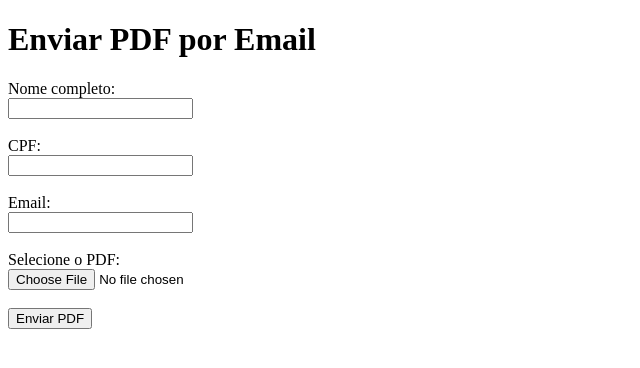
After one commit to lucasgoncalvesmartins/TCC_Lucas_ADS19, a PHP site: template src/View/UsuarioSugestao.php in a window 1280 px wide. The commit adds this page. Shown: the top 368 px of the page, without its empty margins (0-640 px from the left). Run offline with PHP 8.4, Linux system fonts and the light colour scheme; the template is opened without the code that fills it, so the values that code supplies are empty; some libraries are stand-ins or nearby versions.

Commit message:
enviar pfd eba

```diff
--- /dev/null
+++ b/src/Controller/EnviarPdfController.php
@@ -0,0 +1,63 @@
+<?php
+use PHPMailer\PHPMailer\PHPMailer;
+use PHPMailer\PHPMailer\Exception;
+
+require __DIR__ . '/../../vendor/autoload.php';
+
+$msg = '';
+$emailAdmin = 'lcxmartins2019@gmail.com';
+$senhaApp   = 'uiox oilt nhgy mpxi';
+
+if ($_SERVER['REQUEST_METHOD'] === 'POST') {
+
+    $nome  = $_POST['nome'] ?? '';
+    $cpf   = $_POST['cpf'] ?? '';
+    $email = $_POST['email'] ?? '';
+
+    // Validação básica
+    if (!$nome || !$cpf || !$email) {
+        $msg = 'Preencha todos os campos.';
+    } elseif (!isset($_FILES['pdf'])) {
+        $msg = 'Nenhum arquivo PDF enviado.';
+    } else {
+        $arquivo = $_FILES['pdf'];
+
+        if ($arquivo['error'] === 0 && pathinfo($arquivo['name'], PATHINFO_EXTENSION) === 'pdf') {
+            $mail = new PHPMailer(true);
+
+            try {
+                $mail->isSMTP();
+                $mail->Host = 'smtp.gmail.com';
+                $mail->SMTPAuth = true;
+                $mail->Username = $emailAdmin;
+                $mail->Password = $senhaApp;
+                $mail->SMTPSecure = 'tls';
+                $mail->Port = 587;
+
+                $mail->setFrom($emailAdmin, 'Sistema');
+                $mail->addAddress($emailAdmin);
+
+                $mail->isHTML(true);
+                $mail->Subject = 'PDF enviado pelo sistema';
+                $mail->Body = "
+                    <p>Um novo PDF foi enviado pelo usuário:</p>
+                    <ul>
+                        <li><strong>Nome completo:</strong> {$nome}</li>
+                        <li><strong>CPF:</strong> {$cpf}</li>
+                        <li><strong>Email:</strong> {$email}</li>
+                    </ul>
+                    <p>O PDF está em anexo.</p>
+                ";
+
+                $mail->addAttachment($arquivo['tmp_name'], $arquivo['name']);
+
+                $mail->send();
+                $msg = 'PDF enviado com sucesso!';
+            } catch (Exception $e) {
+                $msg = 'Erro ao enviar email: ' . $mail->ErrorInfo;
+            }
+        } else {
+            $msg = 'Selecione um arquivo PDF válido.';
+        }
+    }
+}
--- a/src/Controller/RecuperaSenhaController.php
+++ b/src/Controller/RecuperaSenhaController.php
@@ -6,7 +6,7 @@ use PHPMailer\PHPMailer\Exception;
 
 require __DIR__ . '/../../vendor/autoload.php';
 
-session_start(); // ✅ inicia sessão em todas as funções
+session_start();
 header('Content-Type: application/json');
 
 $function = $_GET['function'] ?? '';
@@ -19,9 +19,7 @@ try {
     );
     $pdo->setAttribute(\PDO::ATTR_ERRMODE, \PDO::ERRMODE_EXCEPTION);
 
-    // ======================
-    // 1) Solicitar recuperação
-    // ======================
+
     if ($function === 'solicitarRecuperacao') {
         $email = $_POST['email'] ?? '';
         if (!$email) {
--- /dev/null
+++ b/src/View/UsuarioSugestao.php
@@ -0,0 +1,44 @@
+<?php
+require_once __DIR__ . '/../Controller/EnviarPdfController.php';
+?>
+
+<!DOCTYPE html>
+<html lang="pt-BR">
+<head>
+    <meta charset="UTF-8">
+    <title>Enviar PDF</title>
+</head>
+<body>
+    <h1>Enviar PDF por Email</h1>
+
+    <?php if (!empty($msg)): ?>
+        <p style="color: <?= strpos($msg, 'sucesso') !== false ? 'green' : 'red' ?>;">
+            <?= htmlspecialchars($msg) ?>
+        </p>
+    <?php endif; ?>
+
+    <form action="" method="POST" enctype="multipart/form-data">
+        <div>
+            <label for="nome">Nome completo:</label><br>
+            <input type="text" name="nome" id="nome" required>
+        </div>
+        <br>
+        <div>
+            <label for="cpf">CPF:</label><br>
+            <input type="text" name="cpf" id="cpf" required>
+        </div>
+        <br>
+        <div>
+            <label for="email">Email:</label><br>
+            <input type="email" name="email" id="email" required>
+        </div>
+        <br>
+        <div>
+            <label for="pdf">Selecione o PDF:</label><br>
+            <input type="file" name="pdf" id="pdf" accept=".pdf" required>
+        </div>
+        <br>
+        <button type="submit">Enviar PDF</button>
+    </form>
+</body>
+</html>
--- a/src/View/header.php
+++ b/src/View/header.php
@@ -47,7 +47,7 @@
         <?php if (isset($_SESSION['id']) && $_SESSION['tipo'] === 'admin'): ?>
             <div>
                 <a href="PostCadastrar.php">Adcionar Publicação</a>
-                <a href="PostEditar-Excluir.php">Editar/Excluir Publicação</a>
+                <a href="PostEditar-Excluir.php">Editar Publicação</a>
                 <a href="CategoriaEditar.php">Editar Categoria</a>
                 <a href="UsuarioListar.php">Usuários</a>
             </div>
@@ -57,7 +57,7 @@
         </div>
         <?php if (!isset($_SESSION['id'])): ?>
             <div>
-                <a href="">Enviar Sugestões</a>
+                <a href="UsuarioSugestao.php">Enviar Sugestões</a>
                 <a href="">Sobre Nós</a>
                 <a href="">Contato</a>
                 <a href="">Glossário</a>
```
Also changed, not shown: src/Controller/enviaEmail.php (deleted, +0 -39 lines), src/View/UsuarioSugestão.php (deleted).
